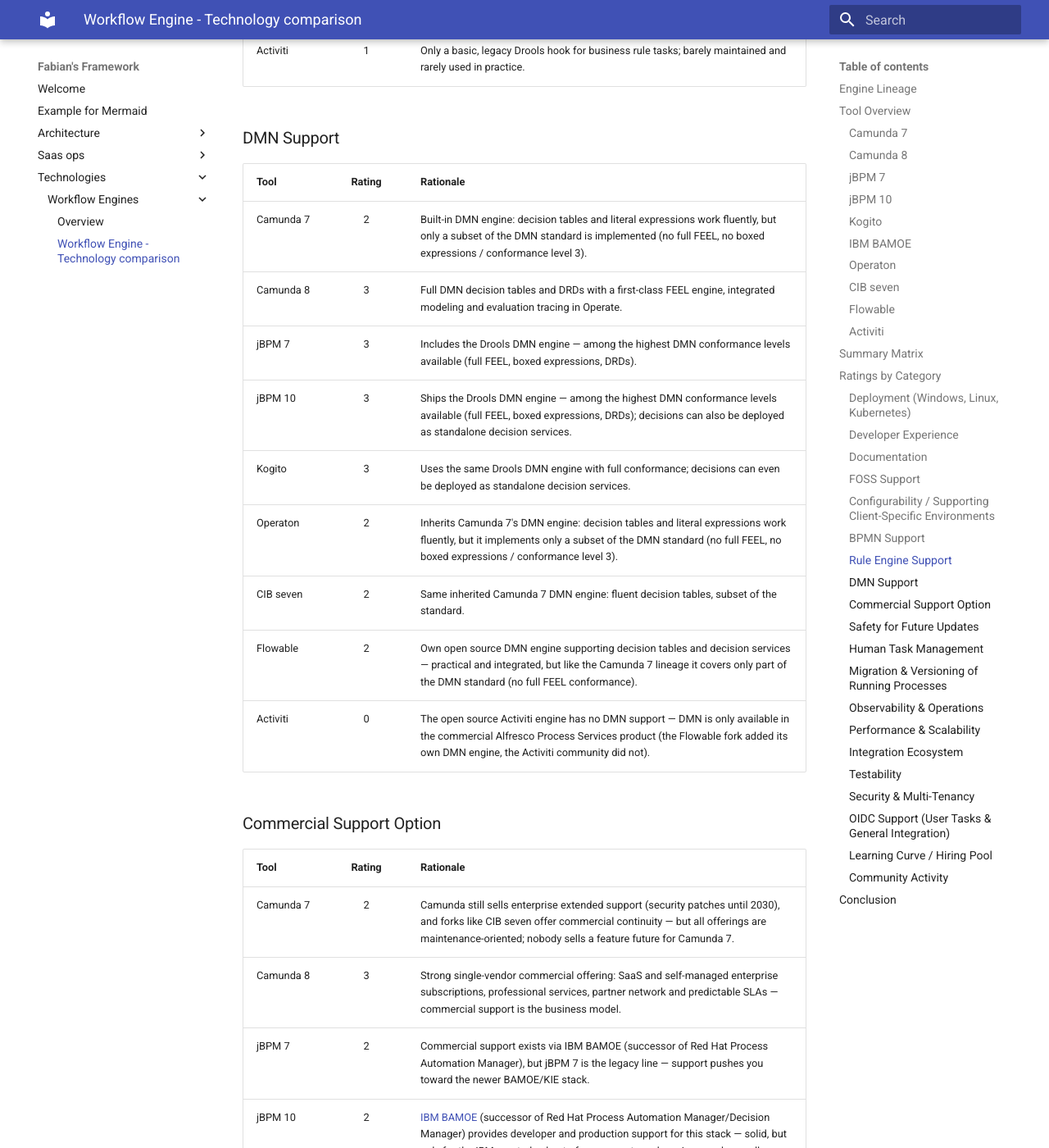
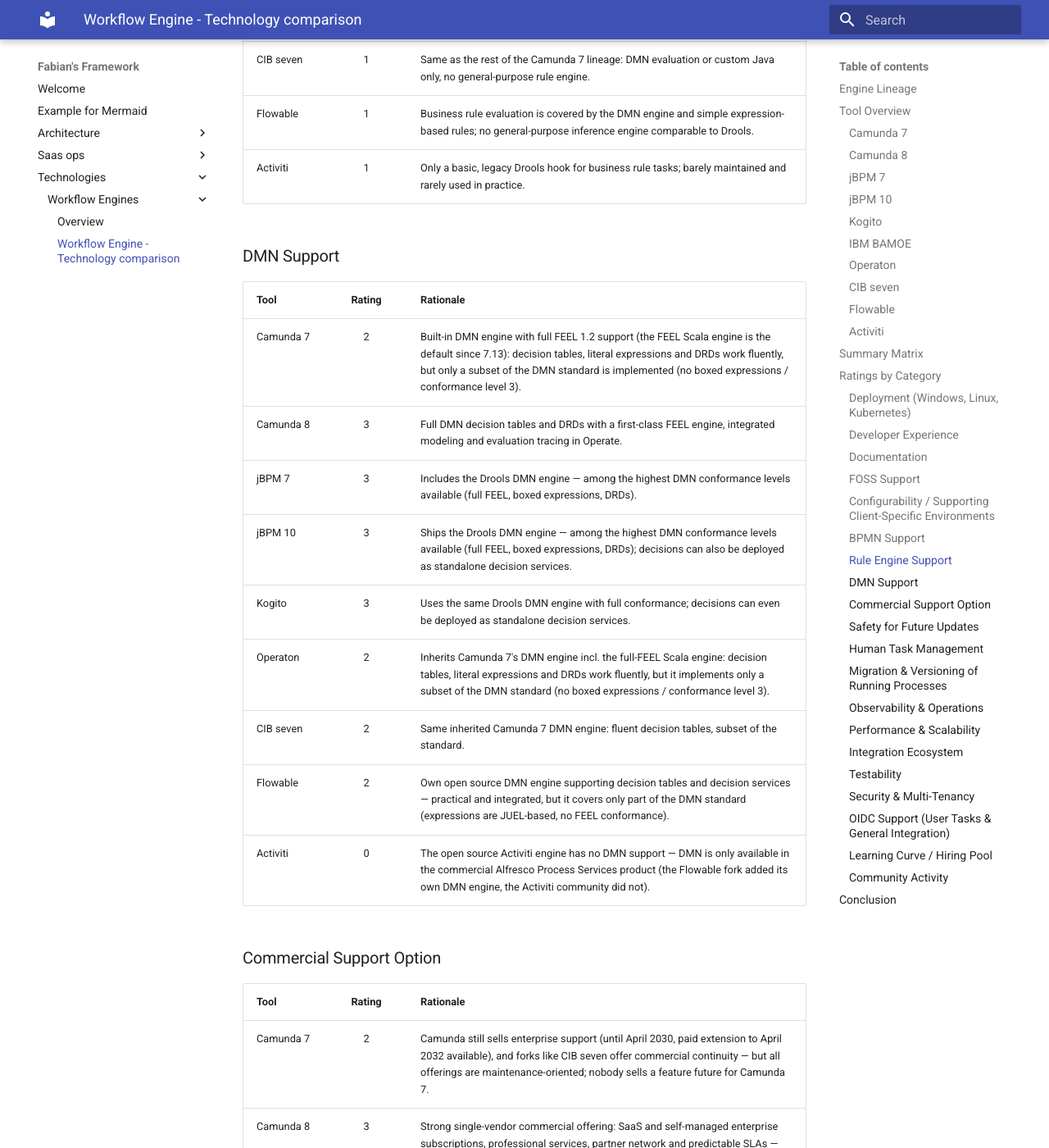
Before and after one commit to Kikkirej/framework, an MkDocs documentation site: the page built from docs/technologies/Workflow-Engines/technology-comparison.md, in a window 1280 px wide and 1400 px high, scrolled down 12674 px. Shown: the whole window at 82% size. Built offline with MkDocs 1.6.1 and Material for MkDocs 9.7.7, drawn with Linux system fonts in a browser that asks for light colours; some of the changed text lies outside the part shown.

Commit message:
📝 update technology comparison documentation: correct release years for CIB seven and enhance Camunda 7 support details

```diff
--- a/docs/technologies/Workflow-Engines/technology-comparison.md
+++ b/docs/technologies/Workflow-Engines/technology-comparison.md
@@ -49,7 +49,7 @@
 
 ### Camunda 7
 
-The classic embeddable Java BPMN/DMN engine that dominated the open source BPM space for a decade. The community edition reached **end of life in October 2025** (enterprise customers get extended security patches until 2030). Its lineage lives on in several forks — [Operaton](https://operaton.org) (community-driven), [CIB seven](https://cibseven.org/en/) (vendor-backed) and [EximeeBPMS](https://eximeebpms.org/) — and historically in Flowable and Activiti, which share the same ancestry.
+The classic embeddable Java BPMN/DMN engine that dominated the open source BPM space for a decade. The community edition reached **end of life in October 2025** (final release 7.24; enterprise customers get support until April 2030, with a paid extended-support option until April 2032). Its lineage lives on in several forks — [Operaton](https://operaton.org) (community-driven), [CIB seven](https://cibseven.org/en/) (vendor-backed) and [EximeeBPMS](https://eximeebpms.org/) — and historically in Flowable and Activiti, which share the same ancestry.
 
 * Website: <https://camunda.com/platform-7/>
 * Documentation: <https://docs.camunda.org>
@@ -57,7 +57,7 @@
 
 ### Camunda 8
 
-Cloud-native process orchestration platform built around the Zeebe engine. A complete re-architecture compared to Camunda 7, designed for horizontal scaling and SaaS-first operation. Since version 8.6 the source code is no longer under an OSI-approved open source license, but under the source-available *Camunda License 1.0* (free for non-production use).
+Cloud-native process orchestration platform built around the Zeebe engine. A complete re-architecture compared to Camunda 7, designed for horizontal scaling and SaaS-first operation. Camunda 8 was never fully open source in the OSI sense (Zeebe had been under the source-available Zeebe Community License, the web apps proprietary); since version 8.6 all core components are unified under the source-available *Camunda License 1.0*, and — the practical change — production use of Self-Managed now requires a commercial license (free for development/non-production use).
 
 * Website: <https://camunda.com>
 * Documentation: <https://docs.camunda.io>
@@ -95,7 +95,7 @@
 The cloud-native successor of jBPM 7/Drools, also part of Apache KIE (incubating) — and since the KIE 10 unification, the runtime underneath jBPM 10. Follows a "workflow to code" approach: BPMN/DMN models are compiled into Quarkus or Spring Boot applications at build time — the process definition becomes part of the deployable artifact rather than being deployed into a central engine.
 
 * Website: <https://kogito.kie.org>
-* Apache KIE: <https://kie.apache.org/docs/components/kogito/>
+* Apache KIE: <https://kie.apache.org/components/kogito/>
 * Source: <https://github.com/apache/incubator-kie-kogito-runtimes>
 
 ### IBM BAMOE
@@ -169,7 +169,7 @@
 | Tool | Rating | Rationale |
 |---|:---:|---|
 | Camunda 7 | 2 | Extremely flexible: embeddable library, Spring Boot starter, or standalone server — runs anywhere Java runs, with a single relational database as the only dependency. Runs fine in Kubernetes as a stateless app, but scaling is limited by the shared-database architecture (no cloud-native partitioning). |
-| Camunda 8 | 2 | Kubernetes-first: official Helm charts, designed for horizontal scaling. However, self-managed setups require several components (Zeebe, Operate, Tasklist, Elasticsearch/OpenSearch), which makes small Linux/Windows installations heavy. `Camunda 8 Run` eases local development, but a lightweight single-server production deployment is not the target architecture. |
+| Camunda 8 | 2 | Kubernetes-first: official Helm charts, designed for horizontal scaling. Since 8.8, Zeebe, Operate, Tasklist and Identity ship as a single "Orchestration Cluster" artifact, which simplifies deployment considerably — but Elasticsearch/OpenSearch remains a required dependency, keeping small Linux/Windows installations heavy. `Camunda 8 Run` eases local development, but a lightweight single-server production deployment is not the target architecture. |
 | jBPM 7 | 2 | Pure Java — runs on Windows and Linux (embedded, Spring Boot, or WildFly/KIE Server). Kubernetes deployment works as containerized Java apps, but the architecture (Business Central, KIE Server) predates cloud-native design; no first-class operator/scaling story. |
 | jBPM 10 | 3 | Processes compile into plain Quarkus/Spring Boot services (optionally GraalVM native images) — container- and Kubernetes-native by design, with operators and add-ons for the cloud. Being ordinary Java applications, they run equally well on Windows and Linux. No heavyweight server components (Business Central/KIE Server were dropped). |
 | Kogito | 3 | Identical to jBPM 10 — same Kogito runtime: cloud-native Quarkus/Spring Boot services, unproblematic on Windows and Linux. |
@@ -266,21 +266,21 @@
 
 | Tool | Rating | Rationale |
 |---|:---:|---|
-| Camunda 7 | 2 | Built-in DMN engine: decision tables and literal expressions work fluently, but only a subset of the DMN standard is implemented (no full FEEL, no boxed expressions / conformance level 3). |
+| Camunda 7 | 2 | Built-in DMN engine with full FEEL 1.2 support (the FEEL Scala engine is the default since 7.13): decision tables, literal expressions and DRDs work fluently, but only a subset of the DMN standard is implemented (no boxed expressions / conformance level 3). |
 | Camunda 8 | 3 | Full DMN decision tables and DRDs with a first-class FEEL engine, integrated modeling and evaluation tracing in Operate. |
 | jBPM 7 | 3 | Includes the Drools DMN engine — among the highest DMN conformance levels available (full FEEL, boxed expressions, DRDs). |
 | jBPM 10 | 3 | Ships the Drools DMN engine — among the highest DMN conformance levels available (full FEEL, boxed expressions, DRDs); decisions can also be deployed as standalone decision services. |
 | Kogito | 3 | Uses the same Drools DMN engine with full conformance; decisions can even be deployed as standalone decision services. |
-| Operaton | 2 | Inherits Camunda 7's DMN engine: decision tables and literal expressions work fluently, but it implements only a subset of the DMN standard (no full FEEL, no boxed expressions / conformance level 3). |
+| Operaton | 2 | Inherits Camunda 7's DMN engine incl. the full-FEEL Scala engine: decision tables, literal expressions and DRDs work fluently, but it implements only a subset of the DMN standard (no boxed expressions / conformance level 3). |
 | CIB seven | 2 | Same inherited Camunda 7 DMN engine: fluent decision tables, subset of the standard. |
-| Flowable | 2 | Own open source DMN engine supporting decision tables and decision services — practical and integrated, but like the Camunda 7 lineage it covers only part of the DMN standard (no full FEEL conformance). |
+| Flowable | 2 | Own open source DMN engine supporting decision tables and decision services — practical and integrated, but it covers only part of the DMN standard (expressions are JUEL-based, no FEEL conformance). |
 | Activiti | 0 | The open source Activiti engine has no DMN support — DMN is only available in the commercial Alfresco Process Services product (the Flowable fork added its own DMN engine, the Activiti community did not). |
 
 ### Commercial Support Option
 
 | Tool | Rating | Rationale |
 |---|:---:|---|
-| Camunda 7 | 2 | Camunda still sells enterprise extended support (security patches until 2030), and forks like CIB seven offer commercial continuity — but all offerings are maintenance-oriented; nobody sells a feature future for Camunda 7. |
+| Camunda 7 | 2 | Camunda still sells enterprise support (until April 2030, paid extension to April 2032 available), and forks like CIB seven offer commercial continuity — but all offerings are maintenance-oriented; nobody sells a feature future for Camunda 7. |
 | Camunda 8 | 3 | Strong single-vendor commercial offering: SaaS and self-managed enterprise subscriptions, professional services, partner network and predictable SLAs — commercial support is the business model. |
 | jBPM 7 | 2 | Commercial support exists via IBM BAMOE (successor of Red Hat Process Automation Manager), but jBPM 7 is the legacy line — support pushes you toward the newer BAMOE/KIE stack. |
 | jBPM 10 | 2 | [IBM BAMOE](https://kie.apache.org/docs/community/commercial-support/) (successor of Red Hat Process Automation Manager/Decision Manager) provides developer and production support for this stack — solid, but only for the IBM-curated subset of components and versions, and a smaller vendor commitment than Camunda's single-product focus. |
@@ -294,7 +294,7 @@
 
 | Tool | Rating | Rationale |
 |---|:---:|---|
-| Camunda 7 | 0 | End of life: the community edition receives no updates at all, enterprise customers get security patches only until 2030, and the vendor's answer is a migration to the architecturally different Camunda 8. A future exists only via the forks. |
+| Camunda 7 | 0 | End of life: the community edition receives no updates at all, enterprise support runs only until April 2030 (paid extension to 2032), and the vendor's answer is a migration to the architecturally different Camunda 8. A future exists only via the forks. |
 | Camunda 8 | 2 | Well-funded vendor, aggressive roadmap and predictable release train — the product will certainly evolve. Deduction: the unilateral license change in 8.6 and the Camunda 7 EOL demonstrate that strategy shifts are borne by users; no community fallback exists for Camunda 8. |
 | jBPM 7 | 1 | Effectively end-of-line: community focus moved to the Kogito-based Apache KIE 10 stack, and the Red Hat product line was transitioned to IBM BAMOE. Expect maintenance only, no feature future. |
 | jBPM 10 | 2 | This is the actively developed main line of Apache KIE (regular 10.x releases, IBM BAMOE product backing, ASF governance). Deduction: the project is still ASF *incubating*, has been through turbulent Red Hat→IBM/Apache transitions, and the hard 7→10 break shows that major migrations can be forced on users. |
```
Also changed, not shown: other parts of docs/technologies/Workflow-Engines/technology-comparison.md (+1 -1 lines).
